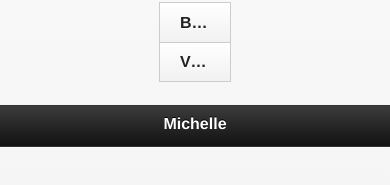
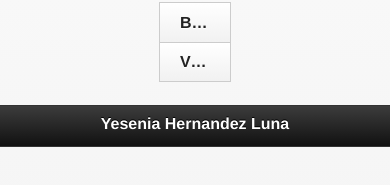
Before and after one commit to yesita/vibrabeep, a plain HTML site: page index.html in a window 390 px wide. Shown: the part 81-266 px from the top of the page. Drawn offline with Linux system fonts and the light colour scheme; some packages are replaced by stand-ins of ours.

Commit message:
version1.2
ya tiene mi nombre

```diff
--- a/index.html
+++ b/index.html
@@ -28,7 +28,7 @@
       </div>
     </div>
 	<div data-role="footer">
-		<h4>Michelle</h4>
+		<h4>Yesenia Hernandez Luna </h4>
 	</div>
 </div>
 
```
